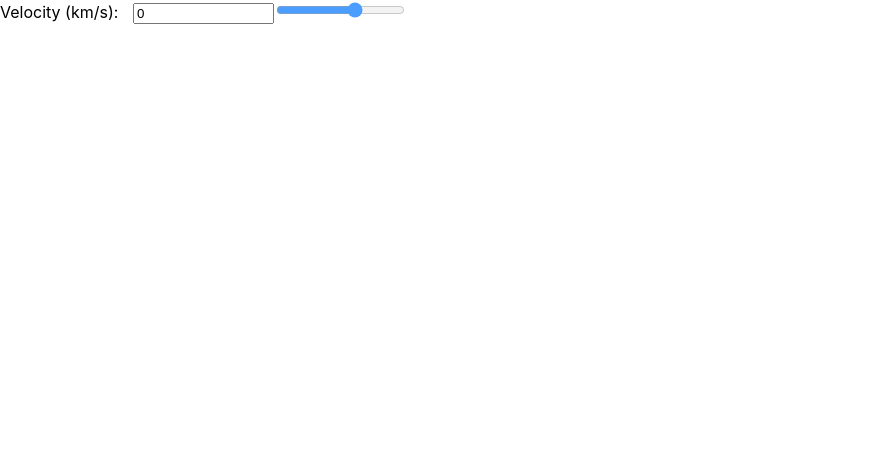
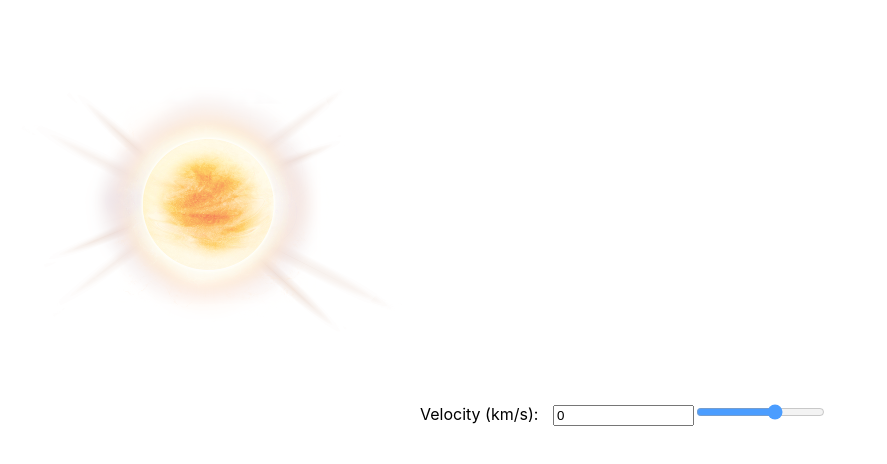
Before and after one commit to wc42888/doppler, a React (Create React App) app: page / in a window 1280 px wide. Shown: the top 464 px of the page, without its empty margins (0-887 px from the left). Built offline with nearby package versions, Linux system fonts and the light colour scheme.

Commit message:
added new Image component and its unit tests

```diff
--- a/src/App.js
+++ b/src/App.js
@@ -1,10 +1,12 @@
 import React, { useState } from 'react';
-import { VelInput, Slider } from './components';
+import { VelInput, Slider, Image } from './components';
+import star from './assets/images/star-small.png';
 
 const App = () => {
   const [vel, setVel] = useState(0.0);
   return (
     <div>
+      <Image src={star} vel={vel} />
       <VelInput vel={vel} setVel={setVel} />
       <Slider vel={vel} setVel={setVel} />
     </div>
--- /dev/null
+++ b/src/components/Image.js
@@ -0,0 +1,11 @@
+import styled from 'styled-components';
+import { getHueRotate } from '../lib';
+
+const Image = styled.img.attrs(({ src, vel }) => ({
+  src,
+  style: {
+    filter: `hue-rotate(${getHueRotate(vel)}deg)`,
+  },
+}))``;
+
+export default Image;
--- a/src/components/index.js
+++ b/src/components/index.js
@@ -1,2 +1,3 @@
 export { default as VelInput } from './VelInput';
 export { default as Slider } from './Slider';
+export { default as Image } from './Image';
```
Also changed, not shown: 1 other file (tests, documents, lock files or other folders).
